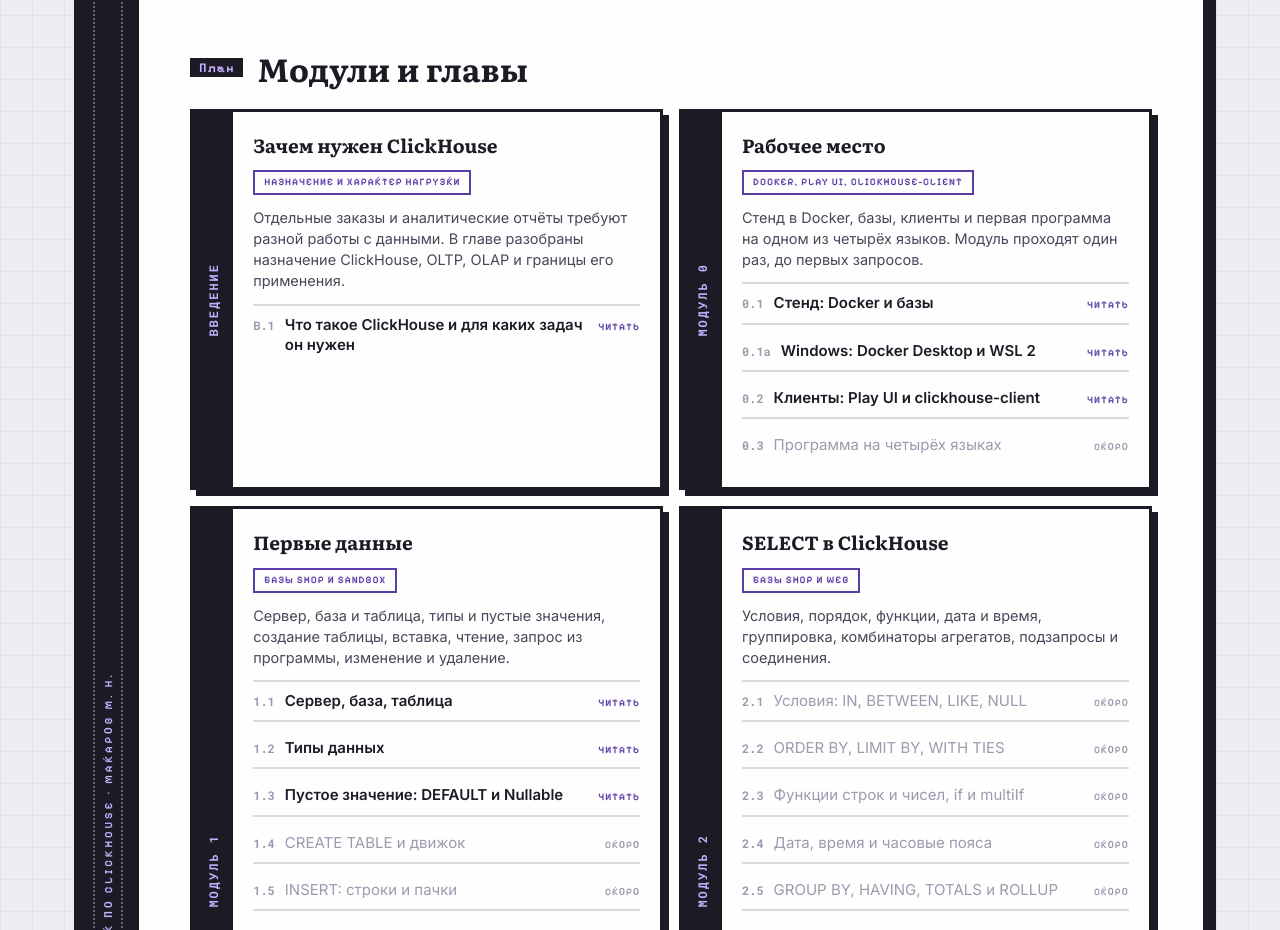
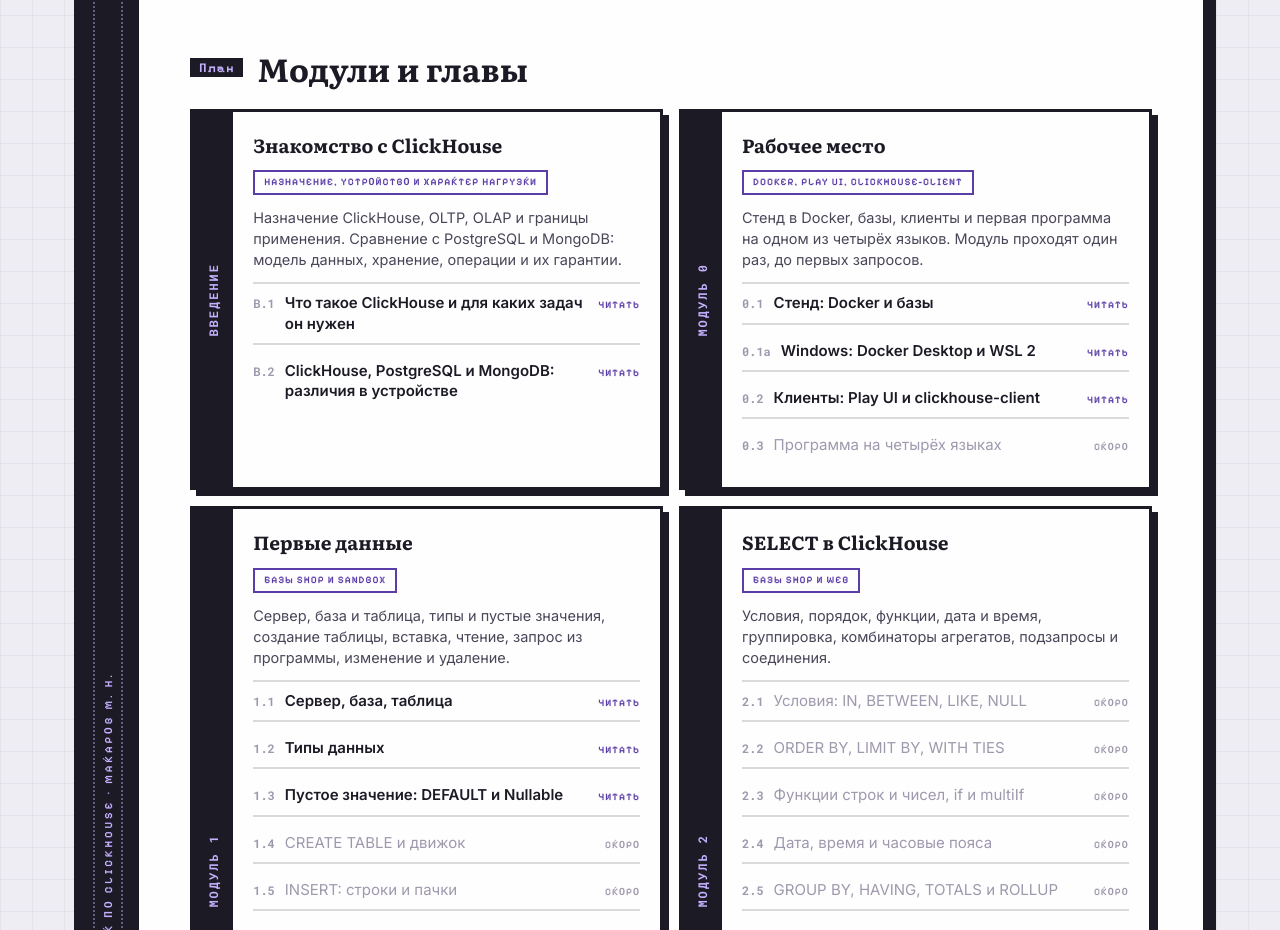
Before and after one commit to MaximBytecamp/clickhouse_theory_makarov, a plain HTML site: page index.html in a window 1280 px wide. Shown: the part 1521-2451 px from the top of the page. Drawn offline with Linux system fonts and the light colour scheme.

Commit message:
Link database comparison chapter from the homepage

```diff
--- a/index.html
+++ b/index.html
@@ -128,11 +128,12 @@
           <article class="module">
             <div class="module__spine"><b>ВВЕДЕНИЕ</b></div>
             <div class="module__body">
-              <h3>Зачем нужен ClickHouse</h3>
-              <span class="module__db">назначение и характер нагрузки</span>
-              <p>Отдельные заказы и аналитические отчёты требуют разной работы с данными. В главе разобраны назначение ClickHouse, OLTP, OLAP и границы его применения.</p>
+              <h3>Знакомство с ClickHouse</h3>
+              <span class="module__db">назначение, устройство и характер нагрузки</span>
+              <p>Назначение ClickHouse, OLTP, OLAP и границы применения. Сравнение с PostgreSQL и MongoDB: модель данных, хранение, операции и их гарантии.</p>
               <ul class="toc">
                 <li><a href="temy/v01-chto-takoe-clickhouse/index.html"><b>В.1</b><span>Что такое ClickHouse и для каких задач он нужен</span><em>читать</em></a></li>
+                <li><a href="temy/v02-clickhouse-postgresql-mongodb/index.html"><b>В.2</b><span>ClickHouse, PostgreSQL и MongoDB: различия в устройстве</span><em>читать</em></a></li>
               </ul>
             </div>
           </article>
```
